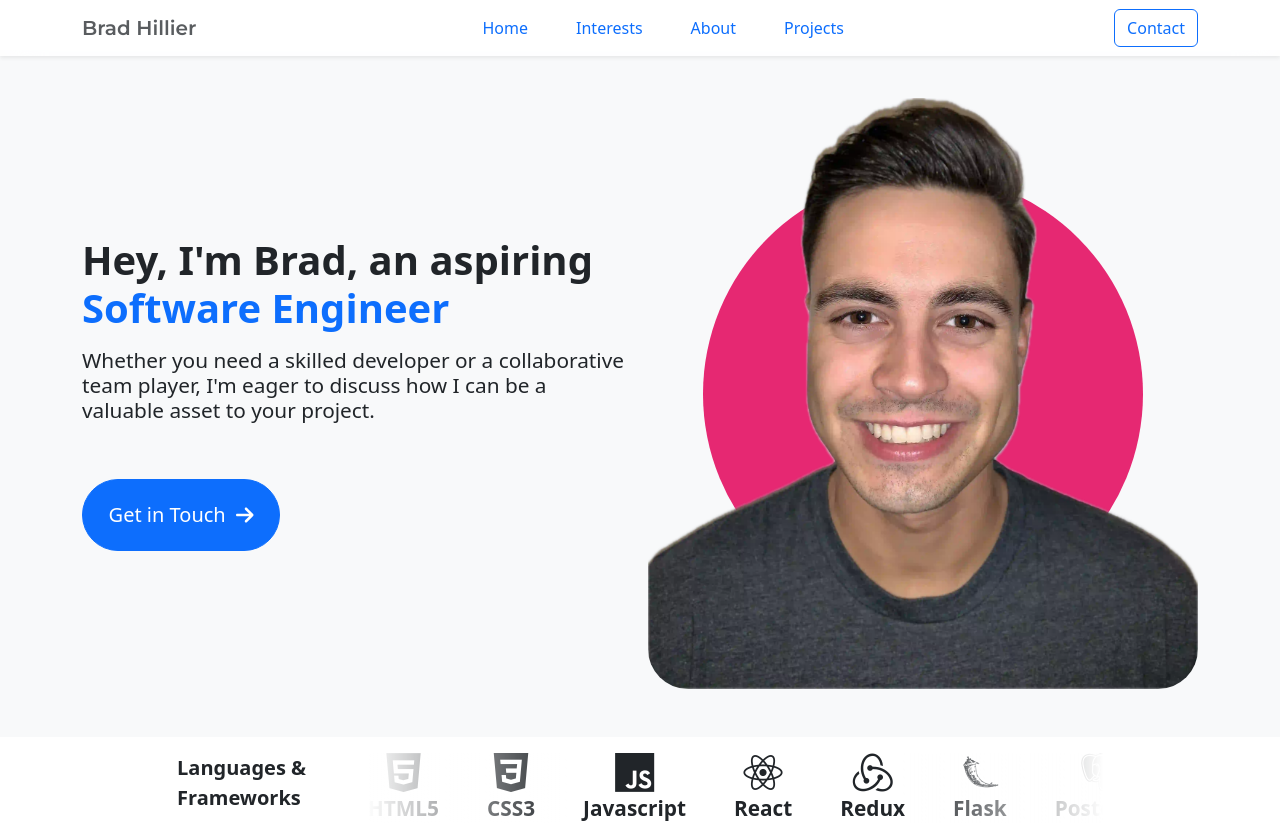
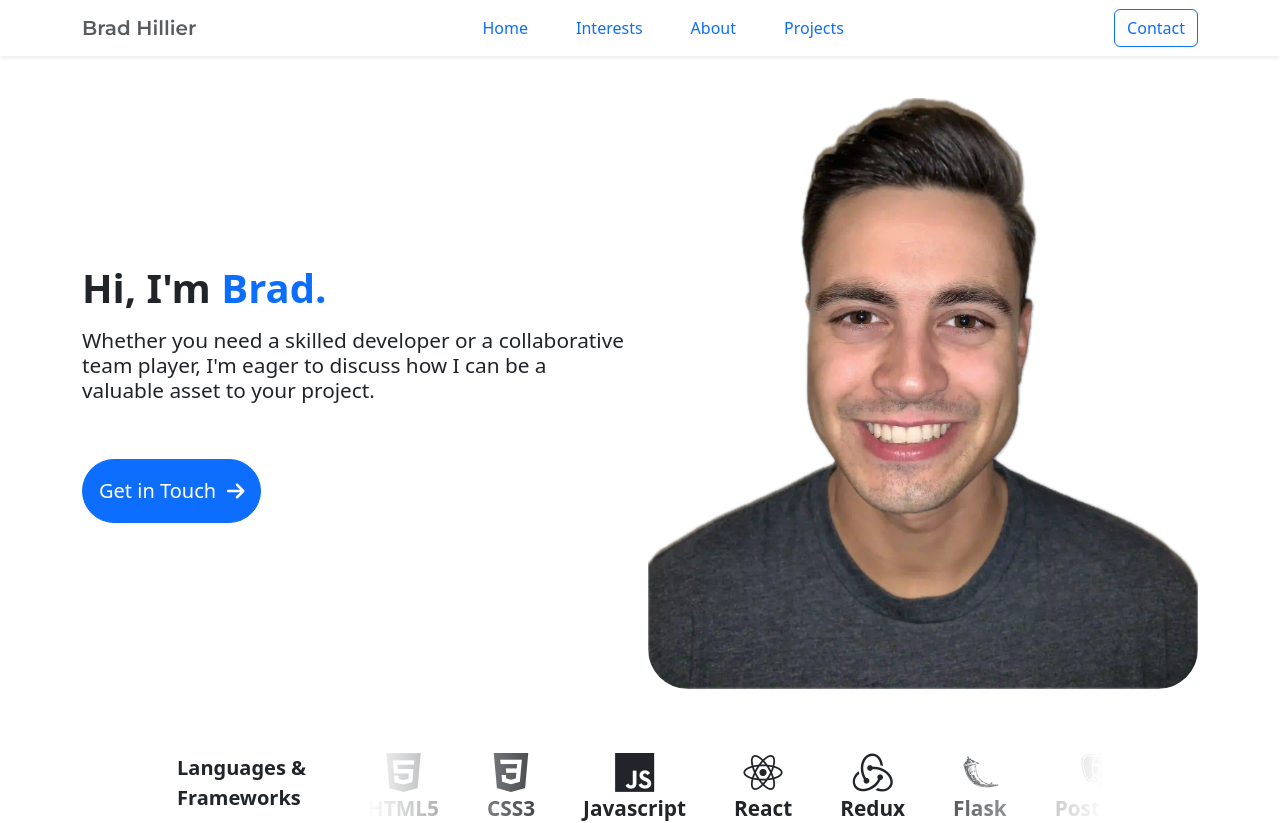
Before and after one commit to BradHillier/BradHillier.github.io, a React (Create React App) app: page / in a window 1280 px wide. Shown: the top 823 px of the page. Built offline with nearby package versions, Linux system fonts and the light colour scheme.

Commit message:
Update Header UI
- Remove circle underlay from hero image
- Change hook to "Hi, I'm Brad"
- Make the call to action putton pill shaped and increase its padding
- Change the background colour to white
- Rename HeroSubtext to Subtext

```diff
--- a/src/header.js
+++ b/src/header.js
@@ -43,24 +43,12 @@ const Header = () => {
             borderRadius: "40px",
             zIndex: 1,
         };
-        const underlayCircle = {
-            position: "absolute",
-            left: "50%",
-            top: "50%",
-            transform: "translate(-50%, -50%)",
-            width: "80%",
-            aspectRatio: "1",
-            borderRadius: "50%",
-            backgroundColor: "rgb(230, 40, 114)",
-            zIndex: 0
-        }
 
         return (
             <motion.div className="position-relative text-center mx-auto"
                 style={{ maxWidth: "min(60vw, 100%)"}}
             >
                 <Image className="position-relative" src="me.webp" fluid style={imageStyle} />
-                <div style={underlayCircle} />
             </motion.div>
         );
     };
@@ -68,24 +56,22 @@ const Header = () => {
 
     const Hook = () => (
         <h1 className="d-line-block">
-            <motion.span variants={fadeIn}>
-                Hey, I'm Brad, an aspiring&nbsp;
-            </motion.span>
-            <motion.span variants={fadeIn} className="text-primary d-inline-block">
-                Software Engineer
-            </motion.span>
+            <motion.div variants={fadeIn}>
+                Hi, I'm <span className="text-primary">Brad.</span>
+            </motion.div>
         </h1>
     );
 
-    const HeroSubtext = () => (
+    const Subtext = () => (
         <motion.h6 variants={fadeUp}>
-            Whether you need a skilled developer or a collaborative team player, I'm eager to discuss how I can be a valuable asset to your project.
+            Whether you need a skilled developer or a collaborative team player,
+            I'm eager to discuss how I can be a valuable asset to your project.
         </motion.h6>
     );
 
-    const CallToActionButton = () => (
+    const CallToAction = () => (
         <motion.div variants={fadeIn}>
-            <Button href="#contact" variation="primary" size="lg">
+            <Button href="#contact" variation="primary" size="lg" className="rounded-pill p-3">
                 Get in Touch &nbsp;
                 <FontAwesomeIcon icon={"arrow-right"} />
             </Button>
@@ -93,7 +79,7 @@ const Header = () => {
     );
 
     return (
-        <header id="home" className="bg-light">
+        <header id="home" className="bg-white">
             <Container className="py-5 col-xxl-10">
                 <motion.div
                     className="row align-items-center flex-sm-row-reverse g-3"
@@ -108,8 +94,8 @@ const Header = () => {
                         <Stack gap={2}>
                             <Hook />
                             <Stack gap={5}>
-                                <HeroSubtext />
-                                <CallToActionButton />
+                                <Subtext />
+                                <CallToAction />
                             </Stack>
                         </Stack>
                     </Col>
```
